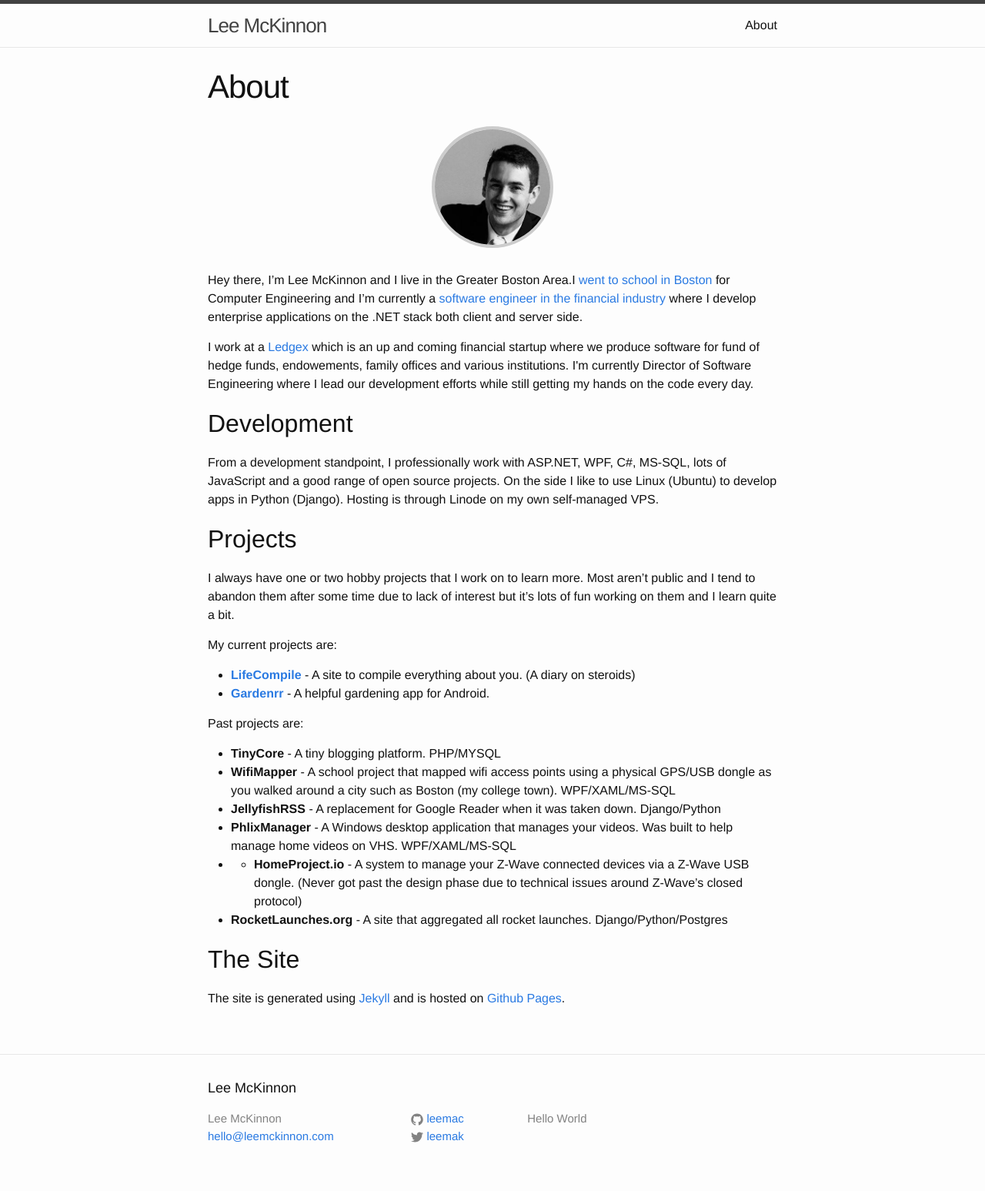
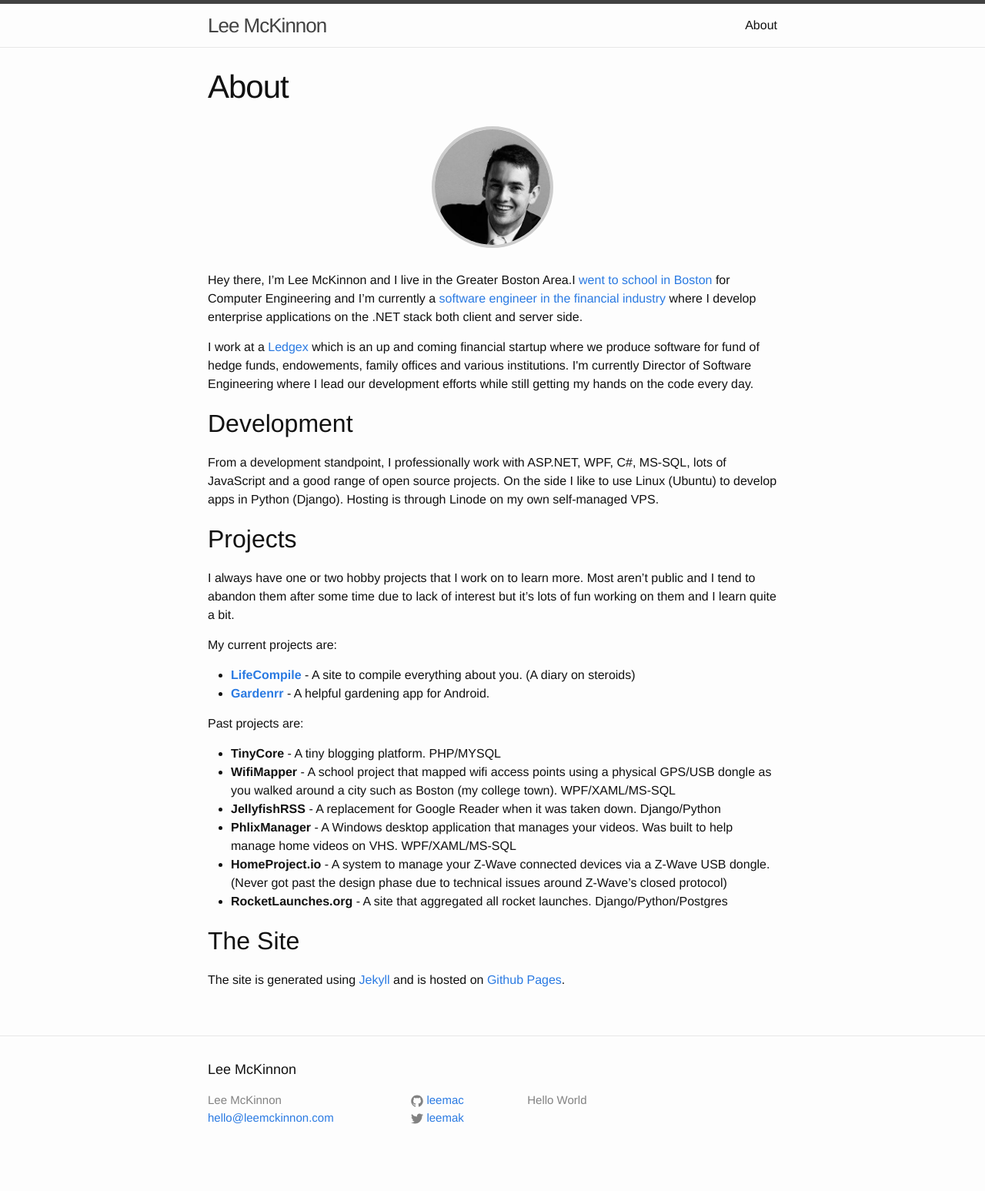
Before and after one commit to leemac/leemac.github.io, a Jekyll site: the page built from about.md, in a window 1280 px wide. Shown: the whole page at 77% size. Built offline with Jekyll 4.4.1, drawn with Linux system fonts in a browser that asks for light colours; after the commit the page ends 1523 px from its top, so only the background shows below that.

```diff
--- a/about.md
+++ b/about.md
@@ -31,7 +31,7 @@ Past projects are:
 - **WifiMapper** - A school project that mapped wifi access points using a physical GPS/USB dongle as you walked around a city such as Boston (my college town). WPF/XAML/MS-SQL
 - **JellyfishRSS** - A replacement for Google Reader when it was taken down. Django/Python
 - **PhlixManager** - A Windows desktop application that manages your videos. Was built to help manage home videos on VHS. WPF/XAML/MS-SQL
-- - **HomeProject.io** - A system to manage your Z-Wave connected devices via a Z-Wave USB dongle. (Never got past the design phase due to technical issues around Z-Wave's closed protocol)
+- **HomeProject.io** - A system to manage your Z-Wave connected devices via a Z-Wave USB dongle. (Never got past the design phase due to technical issues around Z-Wave's closed protocol)
 - **RocketLaunches.org** - A site that aggregated all rocket launches. Django/Python/Postgres
 
 ## The Site
```
